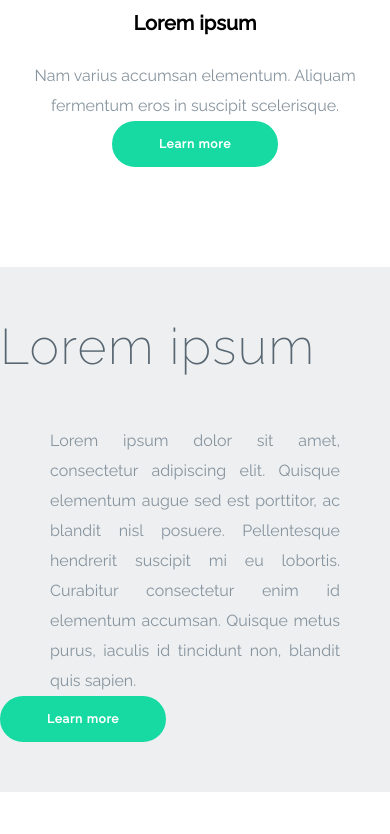
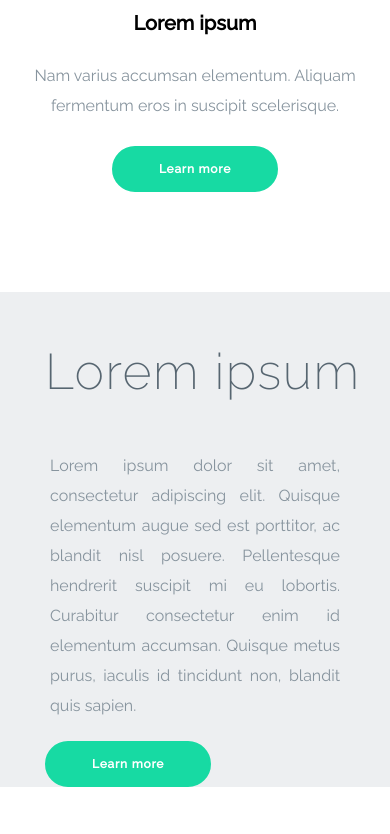
Before and after one commit to barzie01/landing-page-template, a plain HTML site: page index.html in a window 390 px wide. Shown: the part 2420-3254 px from the top of the page. Drawn offline with nearby package versions, Linux system fonts and the light colour scheme.

Commit message:
Change button and h3 margins for mobile. Create Readme file

```diff
--- a/sass/style.scss
+++ b/sass/style.scss
@@ -836,6 +836,10 @@ footer .navigation a:hover {
         font-size: 16px;
     }
 
+    .about .container+.btn-main{
+        margin-top: 25px;
+    }
+
     .about article {
         padding: 0;
     }
@@ -858,16 +862,18 @@ footer .navigation a:hover {
         text-align: justify;
     }
 
-    .about .right .container h3 {
-        padding: 0;
+    .about .right .container h3,
+    .about .left .container h3 {
+        margin-left: 45px;
     }
 
-    .about .right .container button {
-        margin: 0 0 50px 0;;
+    .about .right .container .btn-main,
+    .about .left .container .btn-main {
+        margin: 20px 0 0 45px;
     }
 
-    .about .left .container .btn-main {
-        margin-top: 0;
+    .about .opinions {
+        margin-top: 50px;
     }
 
     .about .opinions p:first-of-type {
```
Also changed, not shown: README.md (added), css/style.css, 1 other file.
